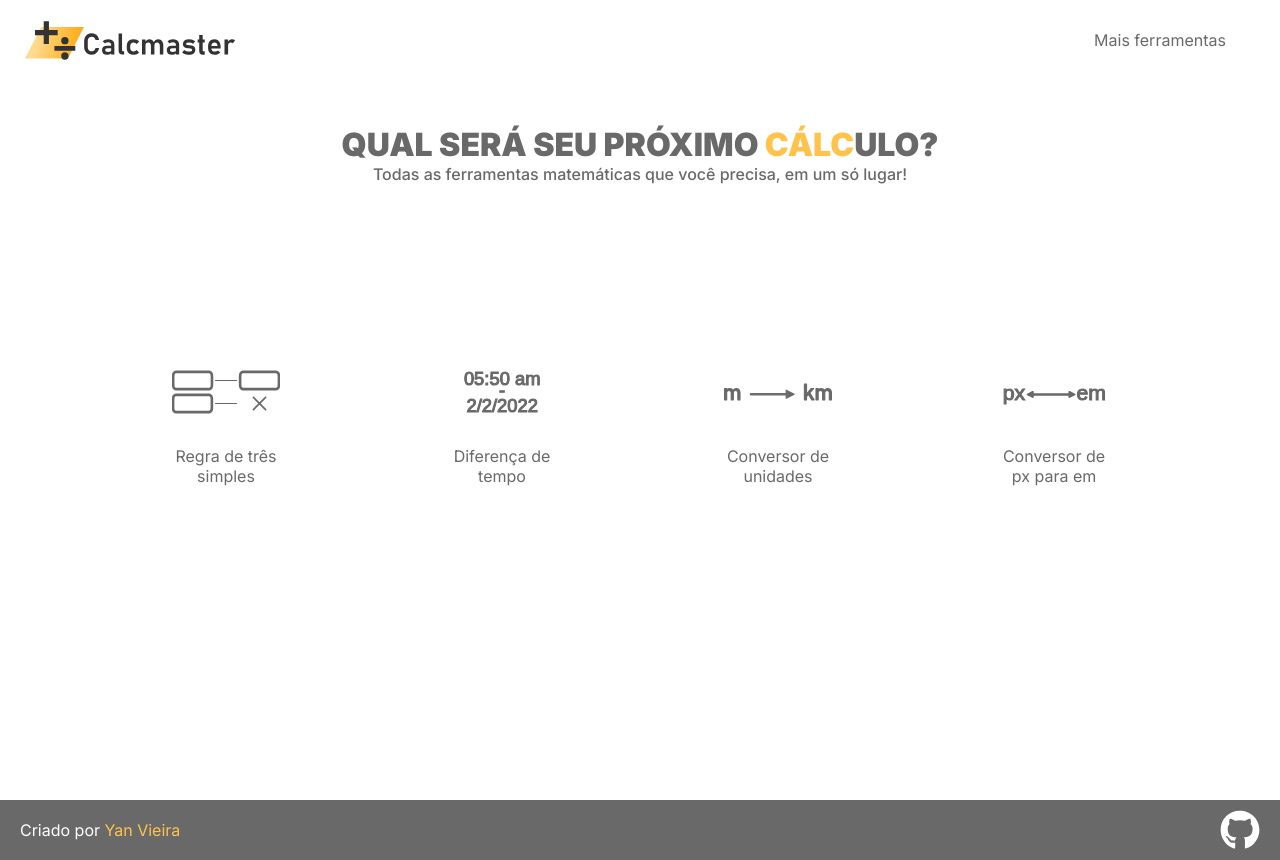
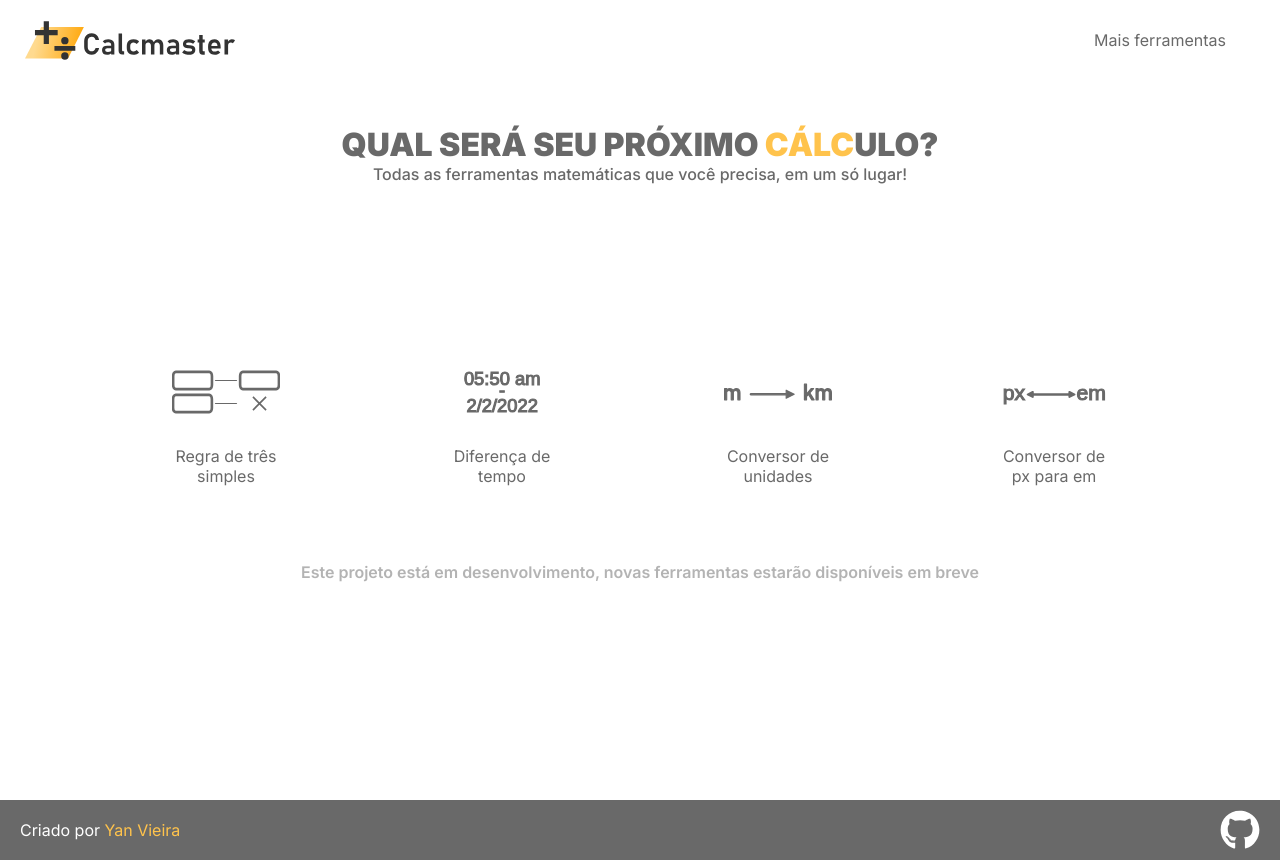
Before and after one commit to Yan-Vieira/calcmaster, a Next.js app: page / in a window 1280 px wide. Built offline with nearby package versions, Linux system fonts and the light colour scheme.

Commit message:
Adicionado um aviso na página inicial

```diff
--- a/src/app/page.tsx
+++ b/src/app/page.tsx
@@ -54,6 +54,21 @@ export default function Home() {
           text='Conversor de px para em'
         />
       </Page.Row>
+
+      <Page.Row
+        customStyle={{
+          marginTop: '70px'
+        }}
+      >
+        <p
+          style={{
+            fontWeight: '600',
+            textAlign: 'center',
+            color: 'var(--col_4)',
+            opacity: '0.5'
+          }}
+        >Este projeto está em desenvolvimento, novas ferramentas estarão disponíveis em breve</p>
+      </Page.Row>
     </Page.Wrapper>
   )
 }
```
